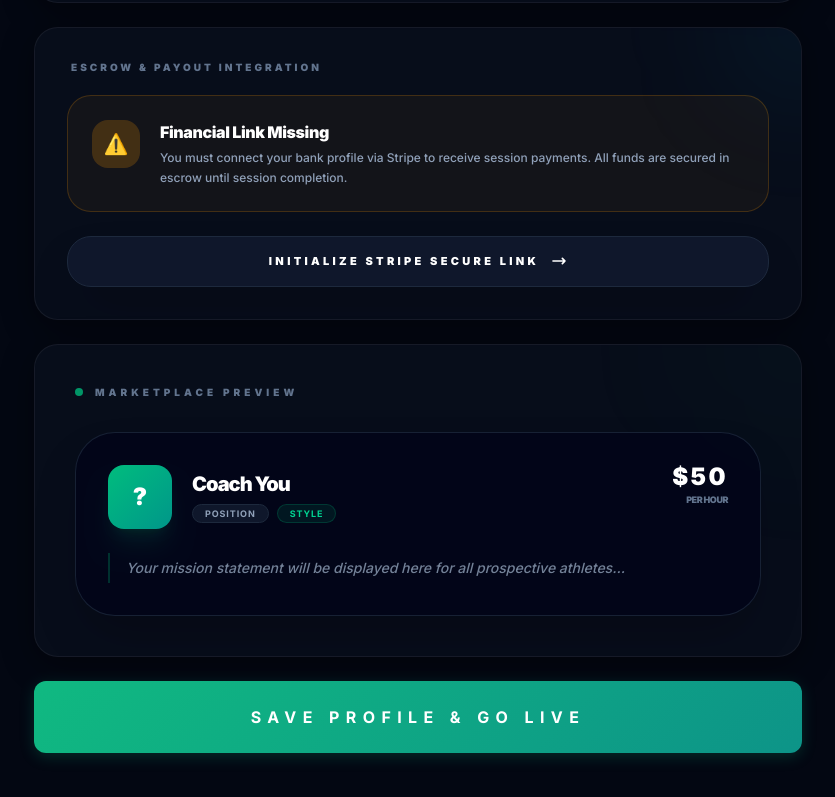
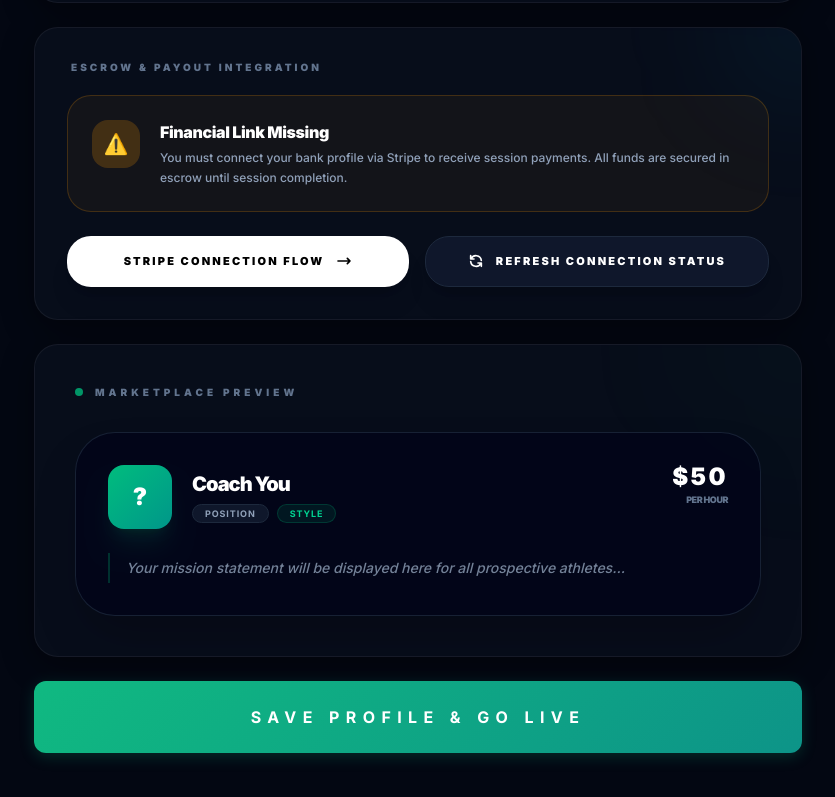
Before and after one commit to owenhancock9/soccerlink, a Next.js app: page /coach/edit in a window 1280 px wide. Shown: the part 1803-2600 px from the top of the page, without its empty margins (222-1057 px from the left). Built offline with nearby package versions, Linux system fonts and the light colour scheme; no server answers.

Commit message:
Fix & Enhance: Robust Stripe onboarding sync with manual refresh

```diff
--- a/src/app/actions/coaches.ts
+++ b/src/app/actions/coaches.ts
@@ -77,7 +77,11 @@ export async function getMyCoachProfile() {
   if (data.stripe_account_id && !data.stripe_onboarding_complete) {
     try {
       const account = await stripe.accounts.retrieve(data.stripe_account_id);
-      if (account.details_submitted) {
+
+      // We check for charges_enabled or payouts_enabled as a fallback to details_submitted
+      const isComplete = account.details_submitted || account.charges_enabled || account.payouts_enabled;
+
+      if (isComplete) {
         await supabase
           .from("coach_profiles")
           .update({ stripe_onboarding_complete: true })
--- a/src/app/coach/edit/page.tsx
+++ b/src/app/coach/edit/page.tsx
@@ -79,6 +79,22 @@ export default function EditCoachProfile() {
 
   const [stripeOnboarded, setStripeOnboarded] = useState(false);
   const [connectingStripe, setConnectingStripe] = useState(false);
+  const [isSyncing, setIsSyncing] = useState(false);
+
+  async function refreshStripeStatus() {
+    setIsSyncing(true);
+    const data = await getMyCoachProfile();
+    if (data?.stripe_onboarding_complete) {
+      setStripeOnboarded(true);
+      setMessage({ type: "success", text: "Stripe connection verified!" });
+    } else {
+      setMessage({
+        type: "error",
+        text: "Stripe reports onboarding is still incomplete. Please ensure you've finished all steps in the Stripe dashboard."
+      });
+    }
+    setIsSyncing(false);
+  }
 
   async function handleStripeConnect() {
     setConnectingStripe(true);
@@ -411,15 +427,32 @@ export default function EditCoachProfile() {
                     <p className="text-xs font-medium text-slate-400 leading-relaxed">You must connect your bank profile via Stripe to receive session payments. All funds are secured in escrow until session completion.</p>
                   </div>
                 </div>
+
+                <div className="flex flex-col sm:flex-row gap-4">
                   <button
                     type="button"
                     disabled={connectingStripe}
                     onClick={handleStripeConnect}
-                  className="w-full bg-slate-900 border border-slate-800 hover:border-emerald-500/50 text-white py-4 rounded-[1.5rem] text-[11px] font-black uppercase tracking-[0.3em] transition-all hover:bg-slate-800 disabled:opacity-50 shadow-2xl flex items-center justify-center gap-3 group/stripe"
+                    className="flex-1 bg-white text-black hover:bg-slate-200 py-4 rounded-[1.5rem] text-[11px] font-black uppercase tracking-[0.2em] transition-all disabled:opacity-50 shadow-xl flex items-center justify-center gap-3 group/stripe"
                   >
-                  {connectingStripe ? "Processing Link..." : "Initialize Stripe Secure Link"}
+                    {connectingStripe ? "Processing Link..." : "Stripe Connection Flow"}
                     <svg className="w-4 h-4 transition-transform group-hover/stripe:translate-x-1" fill="none" viewBox="0 0 24 24" stroke="currentColor"><path strokeLinecap="round" strokeLinejoin="round" strokeWidth={2.5} d="M17 8l4 4m0 0l-4 4m4-4H3" /></svg>
                   </button>
+
+                  <button
+                    type="button"
+                    disabled={isSyncing}
+                    onClick={refreshStripeStatus}
+                    className="flex-1 bg-slate-900 border border-slate-800 hover:border-cyan-500/50 text-white py-4 rounded-[1.5rem] text-[11px] font-black uppercase tracking-[0.2em] transition-all disabled:opacity-50 shadow-xl flex items-center justify-center gap-3 group/sync"
+                  >
+                    {isSyncing ? (
+                       <span className="w-4 h-4 border-2 border-white/20 border-t-white rounded-full animate-spin" />
+                    ) : (
+                      <svg className="w-4 h-4 transition-transform group-hover/sync:rotate-180 duration-500" fill="none" viewBox="0 0 24 24" stroke="currentColor"><path strokeLinecap="round" strokeLinejoin="round" strokeWidth={2.5} d="M4 4v5h.582m15.356 2A8.001 8.001 0 004.582 9m0 0H9m11 11v-5h-.581m0 0a8.003 8.003 0 01-15.357-2m15.357 2H15" /></svg>
+                    )}
+                    Refresh Connection Status
+                  </button>
+                </div>
               </div>
             )}
           </div>
```
Lines whose indentation alone changed are shown as unchanged.
